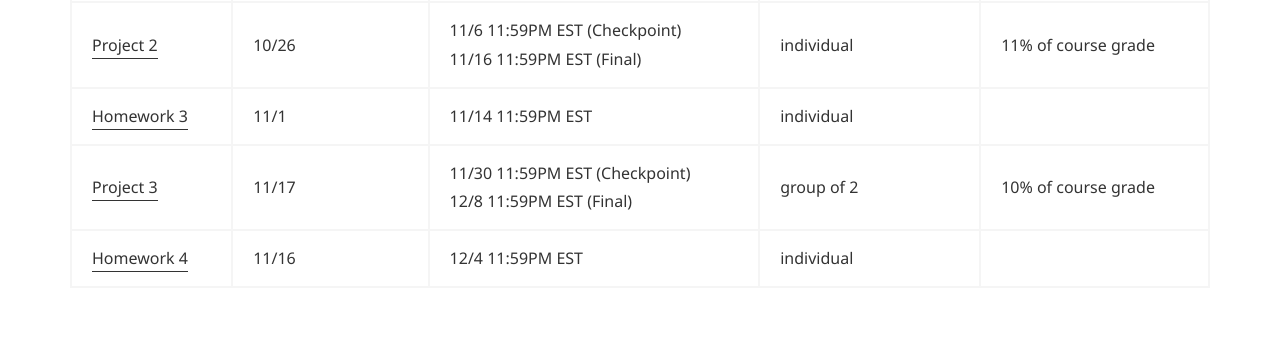
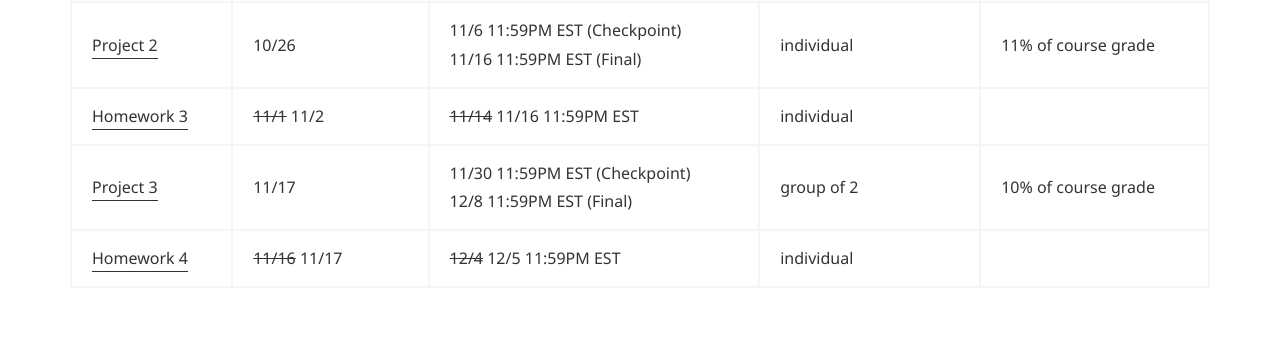
Before and after one commit to 15-440/website, a Jekyll site: the page built from assignments.md, in a window 1280 px wide. Shown: the part 1311-1665 px from the top of the page. Built offline with Jekyll 4.4.1, drawn with Linux system fonts in a browser that asks for light colours.

Commit message:
updated assignments

```diff
--- a/assignments.md
+++ b/assignments.md
@@ -24,6 +24,6 @@ Homework solutions are available on Canvas, under "Files".
 | [Project 1](https://github.com/15-440/p1)                             | 9/15          | 9/26 11:59PM EDT (Checkpoint) <br> 10/5 11:59PM EDT (Part A) <br> 10/26 11:59PM EDT (Part B)| group of 2  | 15% of course grade |
 | [Homework 2]({{ site.course.links.gradescope.url }})                            | 9/26          | 10/9 11:59PM EDT | individual      |            |
 | [Project 2](https://edstem.org/us/courses/44873/discussion/3734777)                             | 10/26          | 11/6 11:59PM EST (Checkpoint) <br> 11/16 11:59PM EST (Final) | individual  | 11% of course grade |
-| [Homework 3]({{ site.course.links.gradescope.url }})                            |    11/1      | 11/14 11:59PM EST | individual      |            |
+| [Homework 3]({{ site.course.links.gradescope.url }})                            |    ~~11/1~~ 11/2     | ~~11/14~~ 11/16 11:59PM EST | individual      |            |
 | [Project 3](https://github.com/15-440/p3)                             | 11/17          | 11/30 11:59PM EST (Checkpoint) <br> 12/8 11:59PM EST (Final) | group of 2  | 10% of course grade |
-| [Homework 4]({{ site.course.links.gradescope.url }})                            |          11/16          | 12/4 11:59PM EST | individual      |            |
+| [Homework 4]({{ site.course.links.gradescope.url }})                            |          ~~11/16~~  11/17        | ~~12/4~~ 12/5 11:59PM EST | individual      |            |
```
